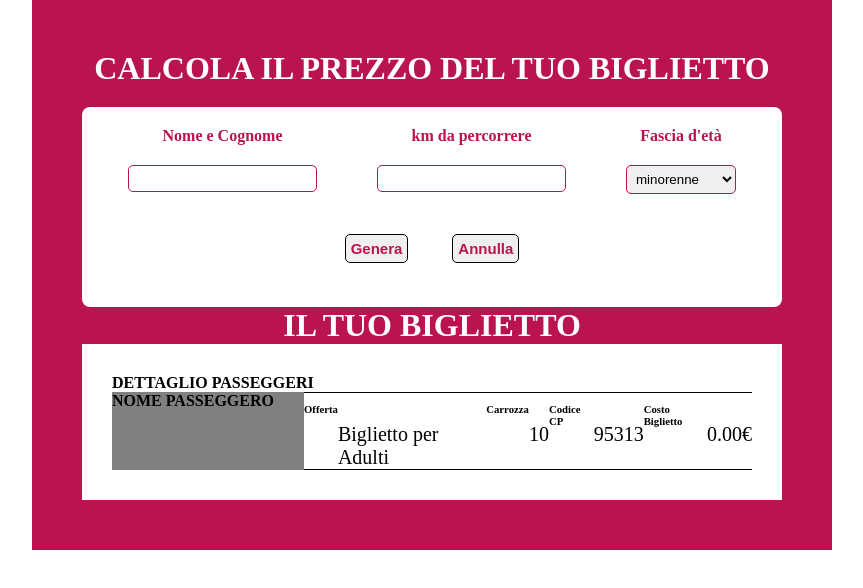
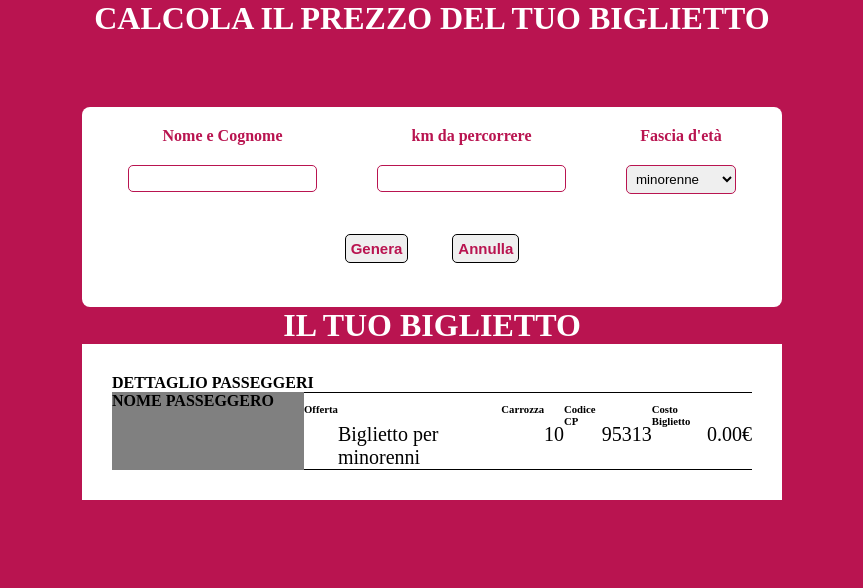
Before and after one commit to AleFabbretti/js-biglietto-treno-form, a plain HTML site: page index.html in a window 1280 px wide. Both pictures are taken after a click on the button "Genera". Shown: the whole page, without its empty margins (208-1071 px from the left). Drawn offline with Linux system fonts and the light colour scheme.

Commit message:
Aggiunto "offert" nelle condizioni

```diff
--- a/css/style.css
+++ b/css/style.css
@@ -5,6 +5,15 @@
     margin: 0;
 }
 
+body{
+    background-color: #b91450;
+}
+
+h1,h2{
+    color: white;
+    text-align: center;
+    text-transform: uppercase;
+}
 /* COMMON */
 .container{
     width: 50rem;
--- a/index.html
+++ b/index.html
@@ -8,9 +8,11 @@
     <link rel="stylesheet" href="css/style.css">
 </head>
 <body>
+    <header>
+        <h1>Calcola il prezzo del tuo biglietto</h1>
+    </header>
     <!-- main -->
     <div class="container">
-        <h1>CALCOLA IL PREZZO DEL TUO BIGLIETTO</h1>
         <form action="">
             <div class="row">
     <!-- primo input -->
--- a/js/main.js
+++ b/js/main.js
@@ -20,22 +20,20 @@ btnGenerator.addEventListener(`click`, function() {
 
     // crea una variabile in base al prezzo al km (pari a 0.21€)
     let price = km * 0.21;
+    let offert = "Biglietto standard";
 
     // crea delle condizioni per applicare lo sconto in base all'età dell'utente
-    if (age === "minorenne") {
+    if (age === `underage`) {
         price -= price * 0.20;
-        message = "Biglietto per minorenni"
-    } else if (age === "over-65") {
+        offert = "Biglietto per minorenni"
+    } else if (age === `over`) {
         price -= price * 0.40;
-        message = "Biglietto per over 65"
-    } else {
-        price = km * 0.21;
-        message = "Biglietto per Adulti"
+        offert = "Biglietto per over 65"
     }
 
     // stampo prezzo biglietto con eventuale scontistica applicata su console
     console.log(`${price.toFixed(2)}€`);
-    console.log(message);
+    console.log(`message`);
 
     const ticketElement = document.querySelector(".ticket");
     // aggiungo variabili per calcolare la carrozza e il numero randomico per il codice CP
@@ -44,7 +42,7 @@ btnGenerator.addEventListener(`click`, function() {
 
     //ricavo i dati forniti dall'utente nella pagina
     generatorNameElement.innerHTML = nameSurname;
-    generatorOfferElement.innerHTML = message;
+    generatorOfferElement.innerHTML = offert;
     generatorCarriageElement.innerHTML = carriage;
     generatorCpElement.innerHTML = cpRandom;
     generatorPriceElement.innerHTML = (`${price.toFixed(2)}€`);
```
Lines whose indentation alone changed are shown as unchanged.
